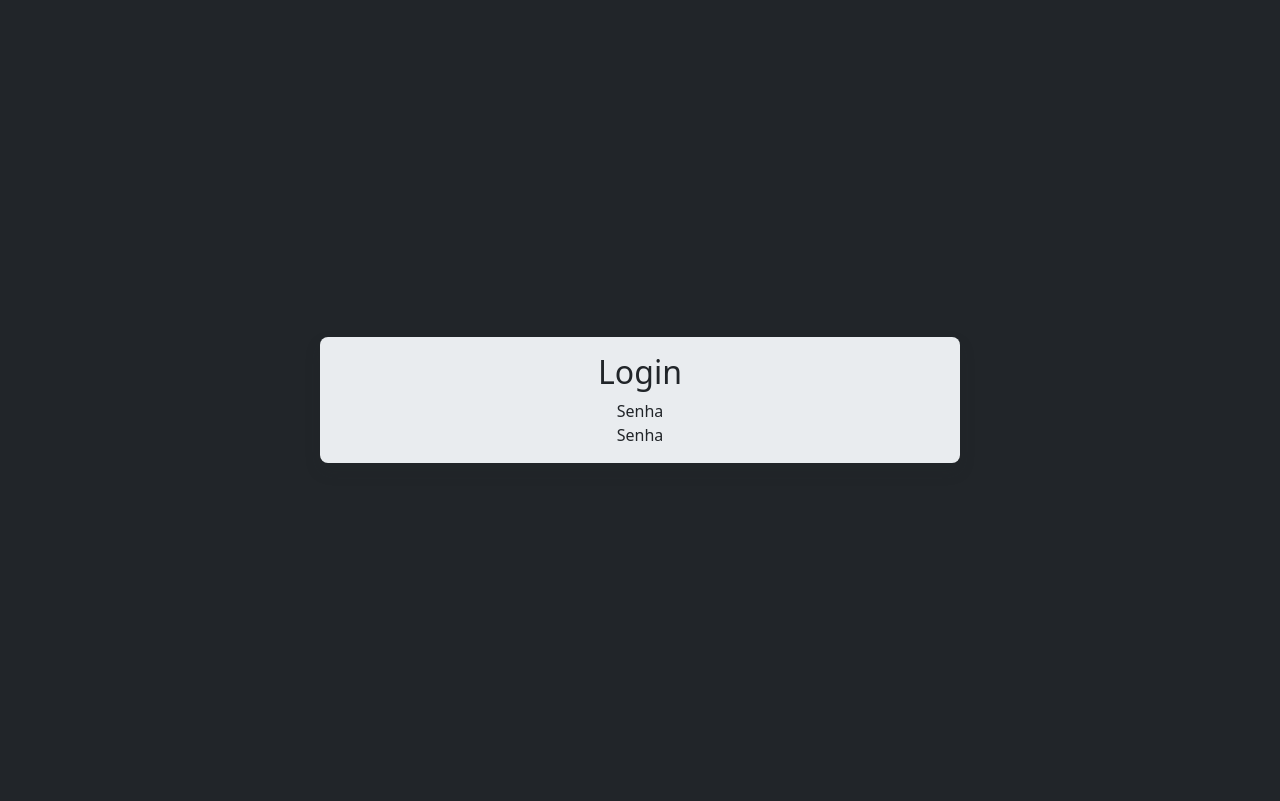
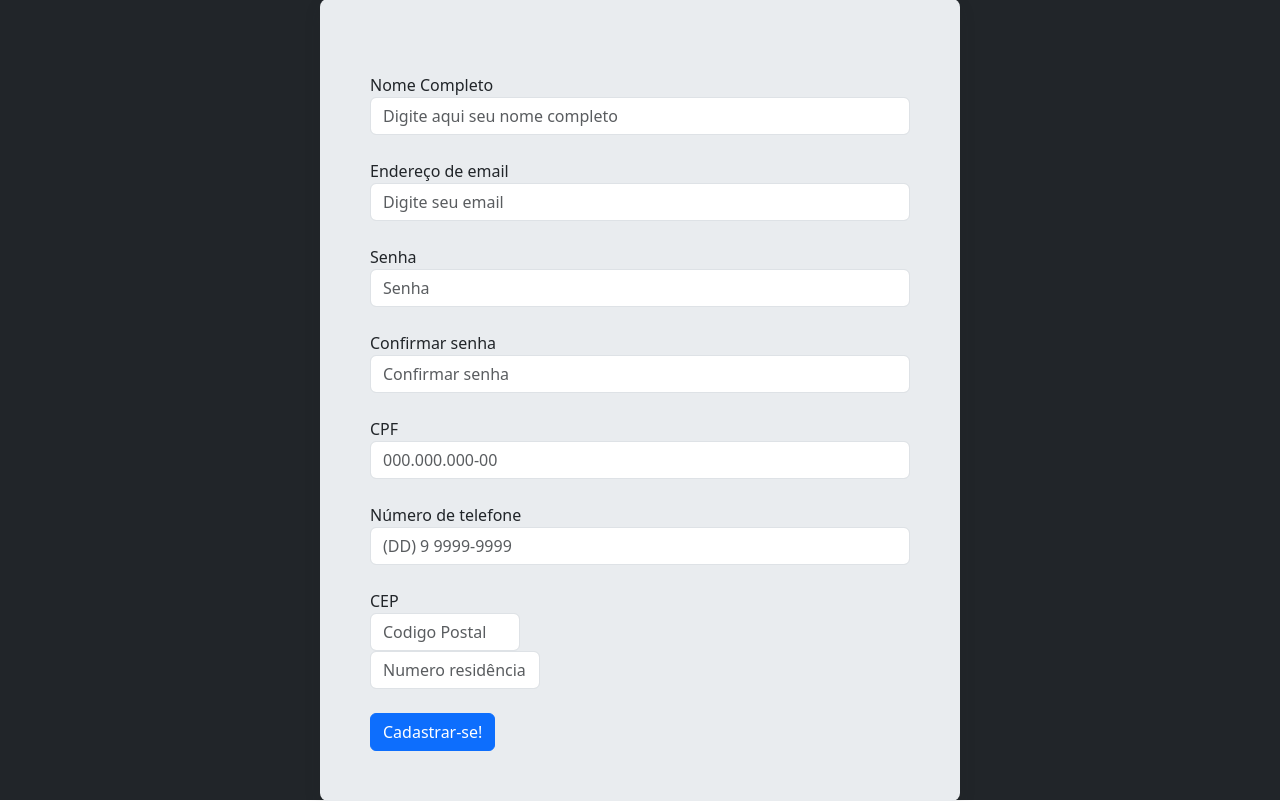
Before and after one commit to nsx07/netcar, a PHP site: page /login.php in a window 1280 px wide. Before the commit the page ends 463 px from the top, so only its background shows below. Run offline with PHP 8.4, Linux system fonts and the light colour scheme.

Commit message:
Tela de cadastro de usuario

```diff
--- a/index.js
+++ b/index.js
@@ -0,0 +1,24 @@
+const handleZipCode = (event) => {
+    let input = event.target
+    input.value = zipCodeMask(input.value)
+}
+
+const zipCodeMask = (value) => {
+    if (!value) return ""
+    value = value.replace(/\D/g,'')
+    value = value.replace(/(\d{5})(\d)/,'$1-$2')
+    return value
+}
+
+function mascaraCPF(cpf){
+    cpf = cpf.replace(/\D/g, ""); // remove todos os caracteres não numéricos
+    cpf = cpf.substring(0,3) + '.' + cpf.substring(3,6) + '.' + cpf.substring(6,9) + '-' + cpf.substring(9);
+    return cpf;
+}
+
+function mascaraTelefone(telefone) {
+    telefone = telefone.replace(/\D/g, ''); // Remove todos os caracteres não numéricos
+    telefone = telefone.replace(/^(\d{2})(\d)/g, '($1) $2'); // Adiciona parênteses em volta dos primeiros 2 dígitos
+    telefone = telefone.replace(/(\d)(\d{4})$/, '$1-$2'); // Adiciona hífen entre o quinto e sexto dígitos
+    return telefone;
+}
--- a/login.php
+++ b/login.php
@@ -6,27 +6,52 @@
     <meta name="viewport" content="width=device-width, initial-scale=1.0">
     <title>netcar | Login </title>
     <link rel="stylesheet" href="style.css">
-    <source src="index.js" type="text/js">
+    <script src="index.js"></script>
 </head>
 <body>
     <div class="vw-100 vh-100 d-flex justify-content-center align-items-center bg-dark">
 
-        <div class="w-50 v-25 shadow bg-body-secondary rounded-3">
-            <div class="p-3">
-            <h2 class="text-center">Login</h2>
-            <div class="container text-center">
-                <div class="row">
-                    <div class="col">
-                        Senha
-                    </div>
+        <div class="w-50 v-25 shadow bg-body-secondary rounded-3" style="padding-bottom: 50px; padding-left: 50px; padding-right: 50px; padding-top: 50px">
+            <form>
+                <br>
+                <div class="form-group">
+                    <label for="exampleInputNomeCompleto">Nome Completo</label>
+                    <input type="text" class="form-control" id="exampleInputNomeCompleto" aria-describedby="emailHelp" placeholder="Digite aqui seu nome completo" required>
                 </div>
-                <div class="row">
-                    <div class="col">
-                        Senha
-                    </div>
+                <br>
+                <div class="form-group">
+                    <label for="email">Endereço de email</label>
+                    <input type="email" class="form-control" id="email" aria-describedby="emailHelp" placeholder="Digite seu email" required>
                 </div>
-            </div>
-            </div>
+                <br>
+                <div class="form-group">
+                    <label for="exampleInputPassword1">Senha</label>
+                    <input type="password" class="form-control" id="exampleInputPassword1" placeholder="Senha" required>
+                </div>
+                <br>
+                <div class="form-group">
+                    <label for="exampleInputPassword2">Confirmar senha</label>
+                    <input type="password" class="form-control" id="exampleInputPassword2" placeholder="Confirmar senha" required>
+                </div>
+                <br>
+                <div class="form-group">
+                    <label for="cpf">CPF</label>
+                    <input type="text" class="form-control" id="cpf" maxlength="14" aria-describedby="emailHelp" placeholder="000.000.000-00" onkeyup="this.value = mascaraCPF(this.value)" required>
+                </div>
+                <br>
+                <div class="form-group">
+                    <label for="telefone">Número de telefone</label>
+                    <input type="text" class="form-control" id="telefone" maxlength="15" aria-describedby="emailHelp" placeholder="(DD) 9 9999-9999" onkeyup="this.value = mascaraTelefone(this.value)" required>
+                </div>
+                <br>
+                <div class="form-group">
+                    <label for="cep">CEP</label>
+                    <input type="text" class="form-control" style="width:150px" id="cep" maxlength="9" onkeyup="handleZipCode(event)" aria-describedby="emailHelp" placeholder="Codigo Postal" required>
+                    <input type="text" class="form-control" style="width:170px" id="numeroResidencia" maxlength="5" aria-describedby="emailHelp" placeholder="Numero residência" required>
+                </div>
+                <br>
+                <button type="submit" class="btn btn-primary">Cadastrar-se!</button>
+            </form>
         </div>
 
     </div>
```
